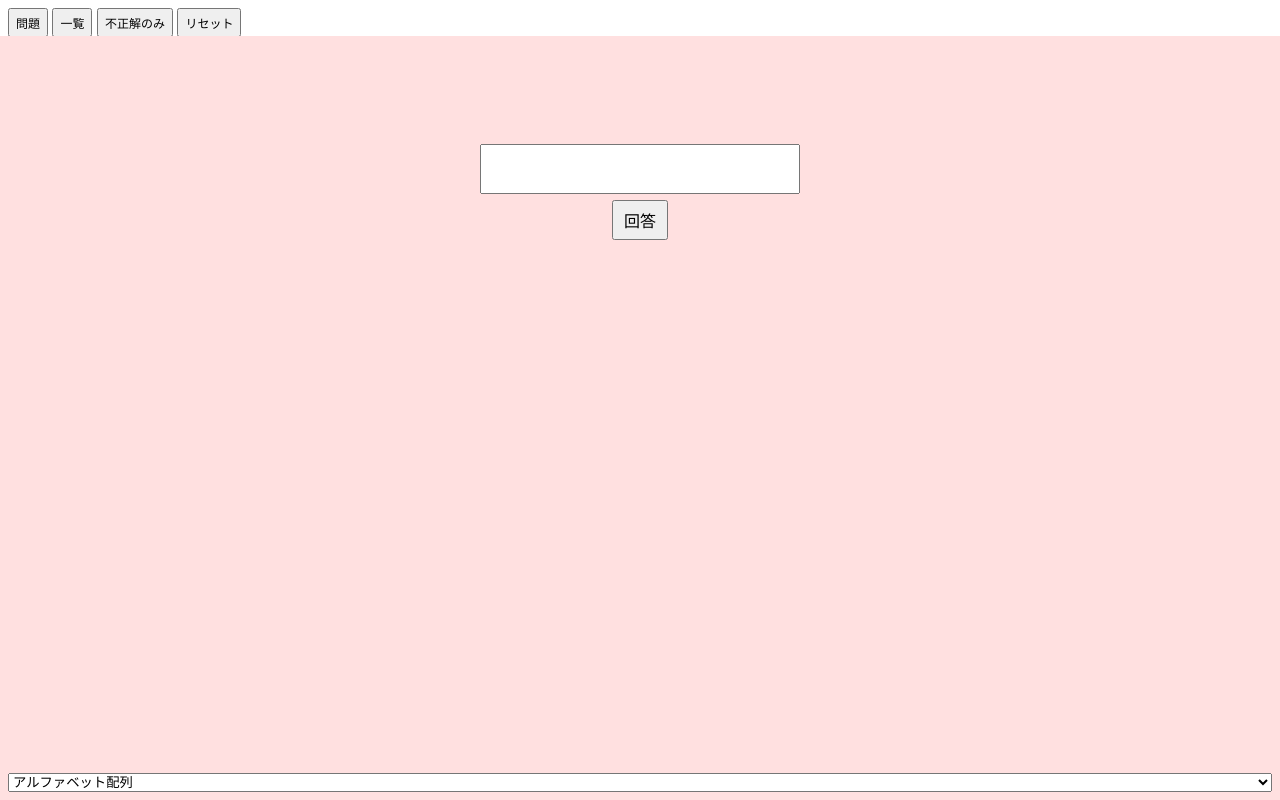
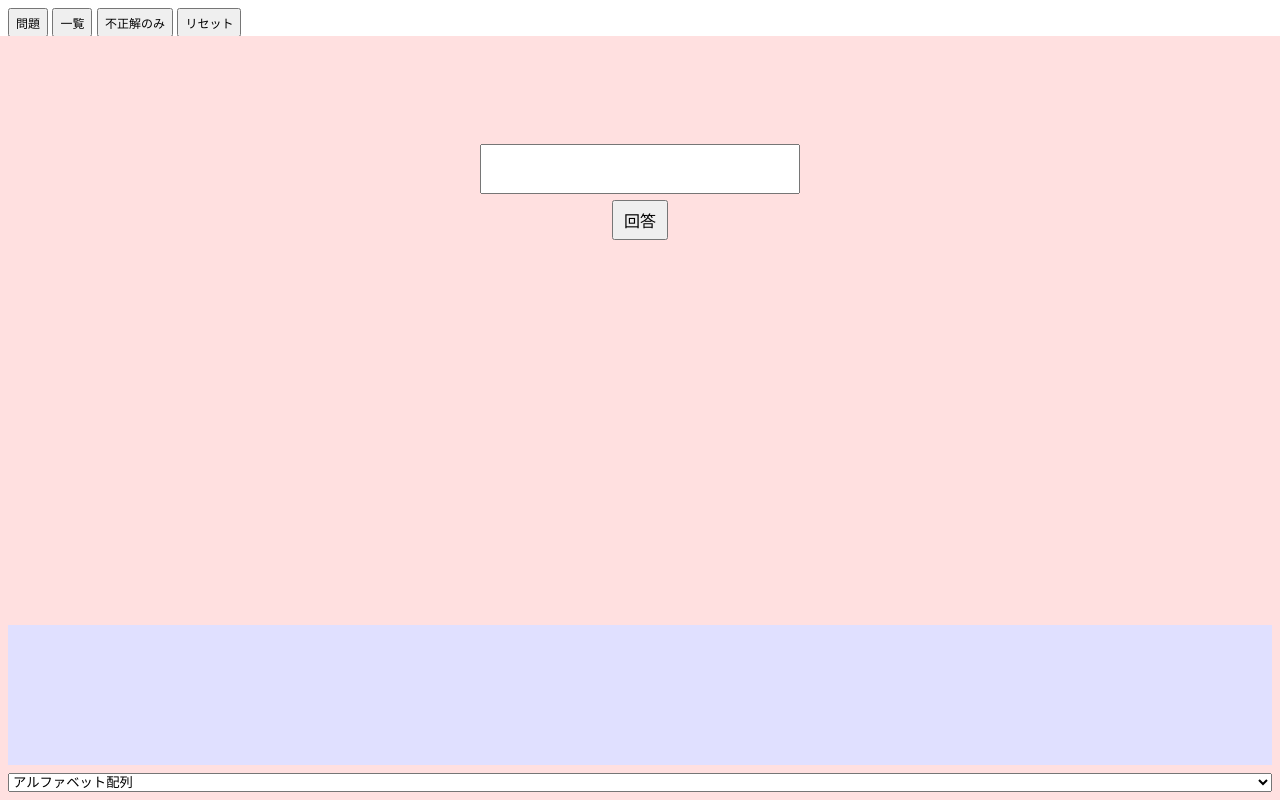
Before and after one commit to itogaku/words, a plain HTML site: page index.html in a window 1280 px wide. Drawn offline with Linux system fonts and the light colour scheme.

Commit message:
Update index.html

```diff
--- a/index.html
+++ b/index.html
@@ -99,6 +99,9 @@ body {
   display: flex;
   flex-direction: column;
   gap: 6px;
+
+  flex-shrink: 0;     /* ← 追加 */
+  min-height: 140px;  /* ← 追加（仮でOK） */
 }
 
 .key-row {
```
